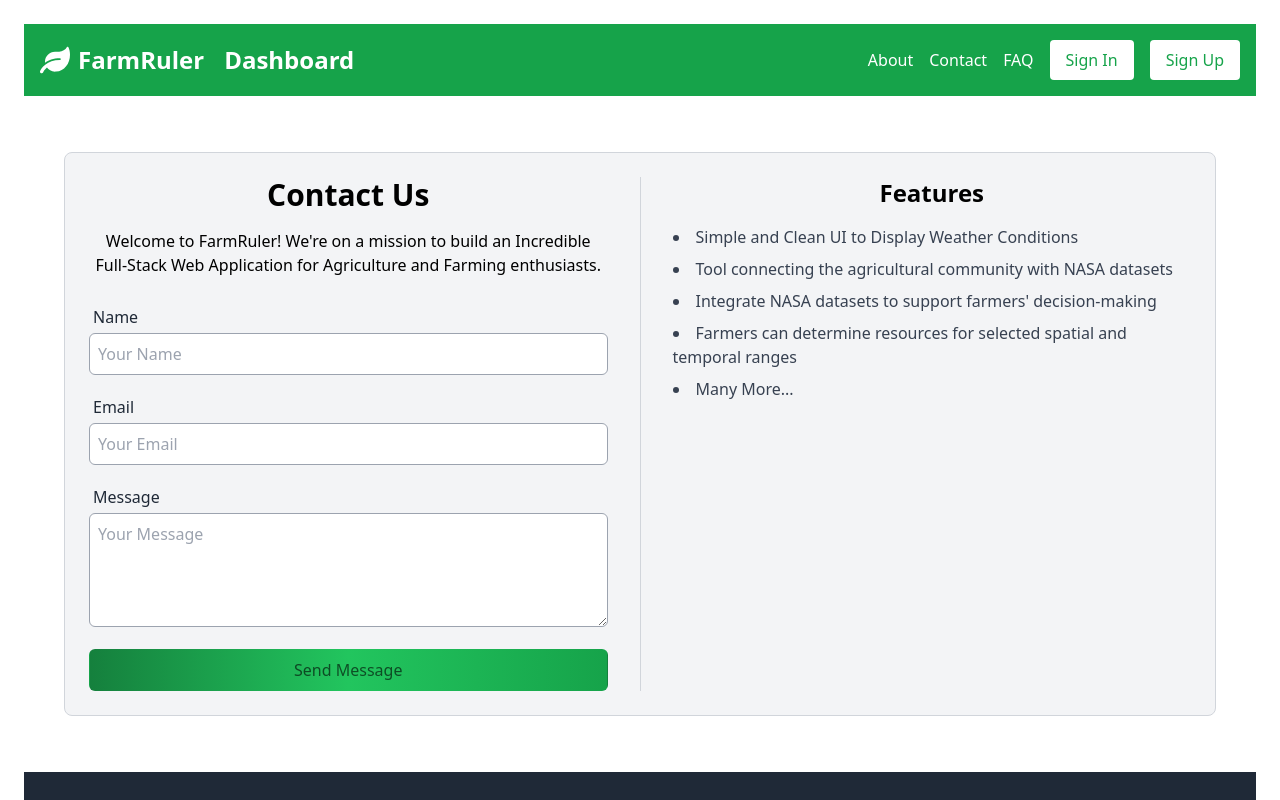
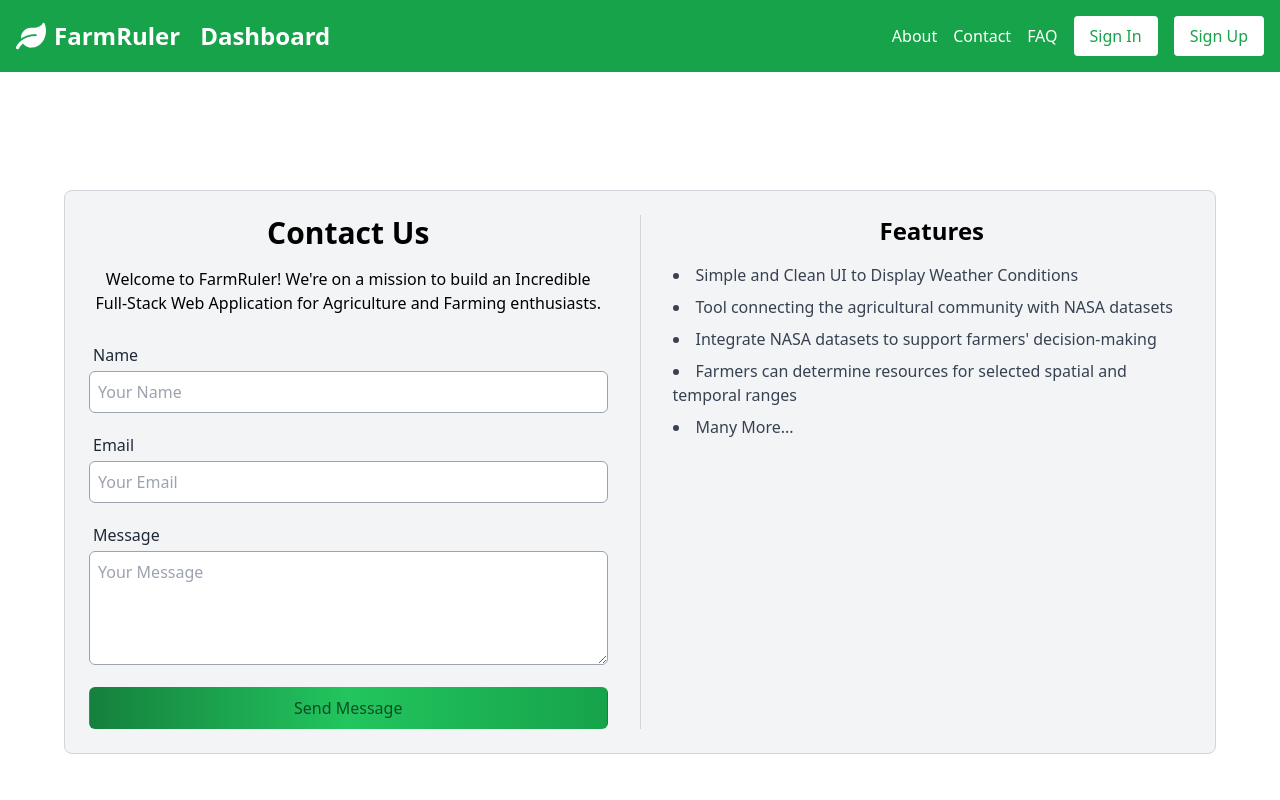
Before and after one commit to MOHAMMED-IQRAMUL/FarmRuler, a Next.js app: page /contact in a window 1280 px wide. Shown: the top 800 px of the page. Built offline with nearby package versions, Linux system fonts and the light colour scheme.

Commit message:
ContactUS UI Improvement - 2

```diff
--- a/app/contact/page.js
+++ b/app/contact/page.js
@@ -5,11 +5,12 @@
 
 const ContactPage = () => {
     return (
-        <div className="min-h-screen bg-white flex flex-col items-center justify-center p-6">
+        <div className="min-h-screen bg-white flex flex-col items-center justify-center">
             <div className="w-full">
                 <Navbar />
             </div>
 
+            <div className="min-h-screen bg-white flex flex-col items-center justify-center">
                 <div className="bg-gray-100 shadow-md-500 border border-gray-300 rounded-lg p-6 m-14 w-full max-w-6xl flex justify-between space-x-8">
                     <div className="w-1/2">
                         <h1 className="text-3xl font-bold mb-4 text-center">Contact Us</h1>
@@ -48,6 +49,7 @@
                         </ul>
                     </div>
                 </div>
+            </div>
 
             <div className="w-full">
                 <Footer />
```
Lines whose indentation alone changed are shown as unchanged.
